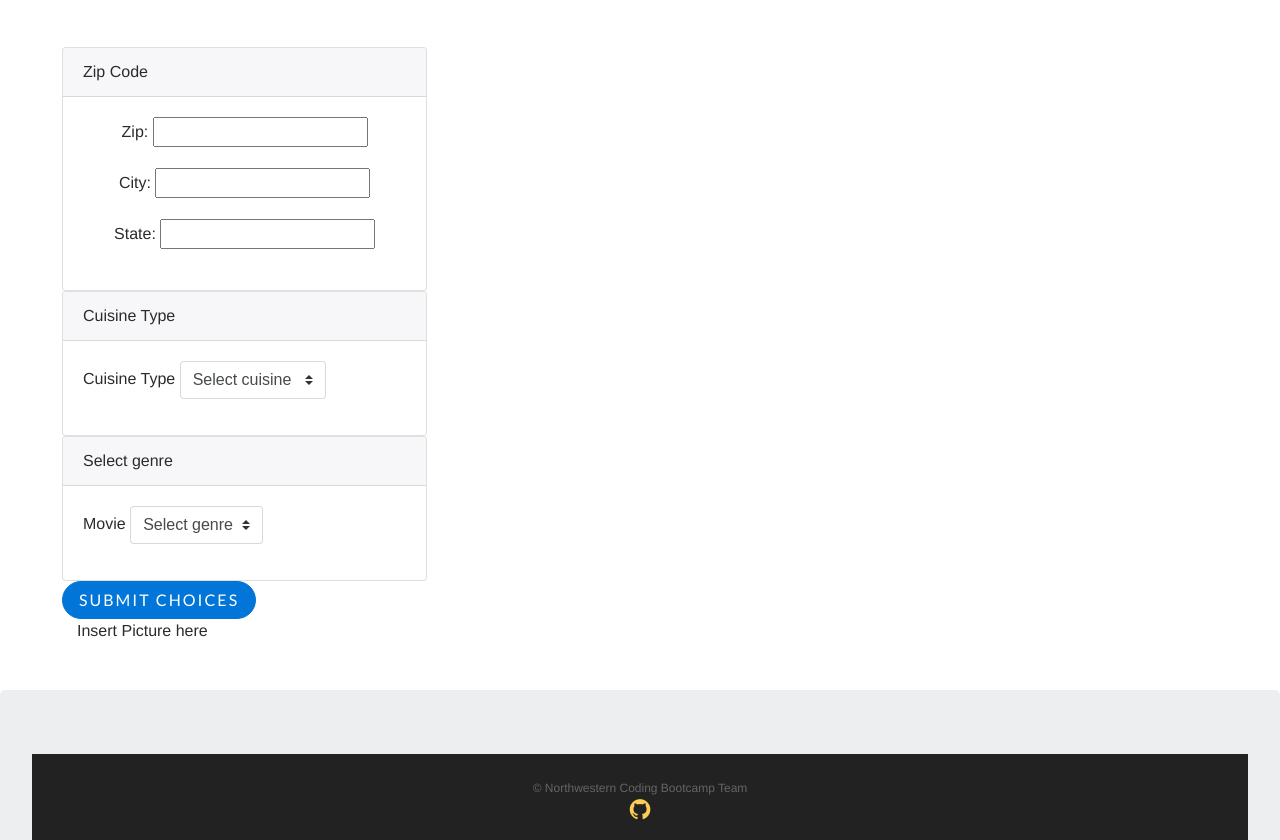
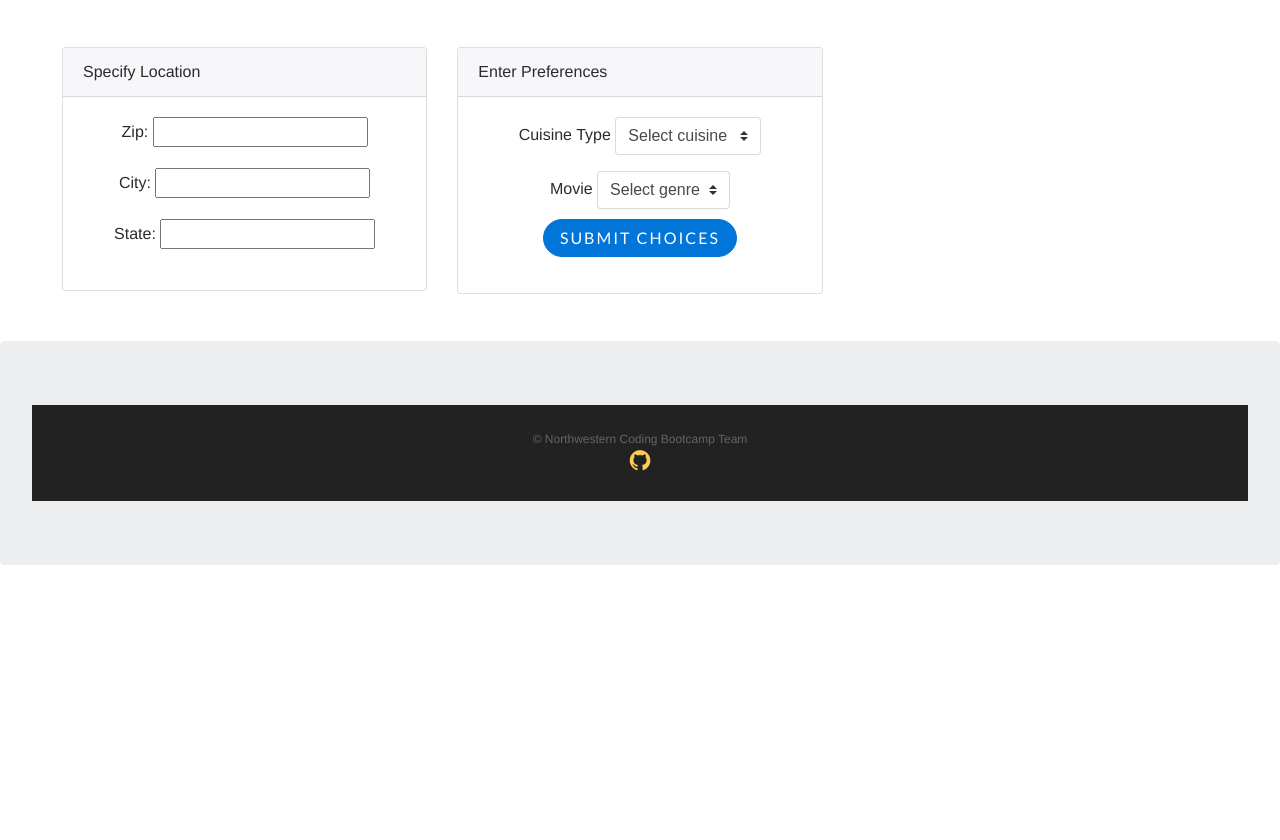
Before and after one commit to paisley777/dinner-movie, a plain HTML site: page index.html in a window 1280 px wide. Shown: the part 800-1640 px from the top of the page. After the commit the page ends 1365 px from the top, so only its background shows below. Drawn offline with nearby package versions, Linux system fonts and the light colour scheme; some packages are replaced by stand-ins of ours; a web font is replaced by a local one.

Commit message:
revised card layout

```diff
--- a/assets/css/style.css
+++ b/assets/css/style.css
@@ -20,8 +20,11 @@
      padding: 20px;
  }
 
- .button-margin {
-     margin-top: 20px;
+ .margin-top10 {
+     margin-top: 10px;
+ }
+
+ .margin-bottom20 {
      margin-bottom: 20px;
  }
 
--- a/assets/javascript/logic.js
+++ b/assets/javascript/logic.js
@@ -132,7 +132,6 @@ $(document).ready(function() {
 
     function init() {
         $('#js-result-area').hide();
-        //focusMap();
     }
 
     function reset() {
@@ -216,7 +215,7 @@ $(document).ready(function() {
 
     function showResults() {
         $('#js-search-summary').empty();
-        $('#js-search-summary').append('<div><button id="js-new-search" name="singlebutton" class="btn btn-primary center-block button-margin">' + 'Start New Search' + '</button></div>');
+        $('#js-search-summary').append('<div><button id="js-new-search" name="singlebutton" class="btn btn-primary center-block margin-top10 margin-bottom20">' + 'Start New Search' + '</button></div>');
         $('#js-search-summary').append('Location: ' + city + ', ' + state + ' (' + zip + ')' + ' > ' + 'Cuisine Choice: ' + userCuisine + ' > ' + 'Movie Choice: ' + userMovie);$('#js-restaurant').html('');
         $('#js-restaurant')
             .append('<div class="text-bold">' + 'Restaurant: ' + restaurant.name + '</div>')
--- a/index.html
+++ b/index.html
@@ -85,7 +85,7 @@
                         <div class="panel panel-primary">
                             <div class="card">
                                 <div class="card-header">
-                                    Zip Code
+                                    Specify Location
                                 </div>
                                 <div class="card-block">
                                     <form class="text-ctr">
@@ -104,18 +104,22 @@
                                     </form>
                                 </div>
                             </div>
+                        </div>
+                    </div>
+                    <div class="col-md-4">
+                        <div class="panel panel-primary">
                             <div class="card">
                                 <div class="card-header">
-                                    Cuisine Type
+                                    Enter Preferences
                                 </div>
                                 <div class="card-block">
-                                    <div class="form-group">
+                                    <div class="form-group text-ctr">
                                         <label class="control-label" for="cuisine">Cuisine Type</label>
                                         <select class="custom-select" id="js-cuisine">
                                             <option selected>Select cuisine</option>
-                                            <option value="1">Surprise Me!</option>
-                                            <option value="2">American</option>
-                                            <option value="3">Chinese</option>
+                                            <option value="1">American</option>
+                                            <option value="2">Chinese</option>
+                                            <option value="3">French</option>
                                             <option value="4">Indian</option>
                                             <option value="5">Italian</option>
                                             <option value="6">Japanese</option>
@@ -124,9 +128,24 @@
                                             <option value="9">Thai</option>
                                         </select>
                                     </div>
+                                    <div class="form-group text-ctr">
+                                        <label class="control-label" for="cuisine">Movie</label>
+                                        <select class="custom-select" id="js-movie">
+                                            <option selected>Select genre</option>
+                                            <option value="1">Surprise Me!</option>
+                                            <option value="2">Comedy</option>
+                                            <option value="3">Drama</option>
+                                            <option value="4">Horror</option>
+                                        </select>
+                                        <button id="js-submit" name="singlebutton" class="btn btn-primary center-block text-ctr margin-top10">
+                                            Submit Choices
+                                        </button>
                                     </div>
                                 </div>
-                            <div class="card">
+                            </div>
+                        </div>
+                    </div>
+<!--                             <div class="card">
     <div class="card-header">
         Select genre
     </div>
@@ -142,7 +161,7 @@
             </select>
         </div>
     </div>
-                            </div>
+</div> -->
                             <!-- old selection area -->
                             <!-- <form class="text-ctr">
                                 <div class="form-group">
@@ -183,16 +202,11 @@
                                     </div>
                             </form> -->
                             <!-- new selection area -->
-                            <button id="js-submit" name="singlebutton" class="btn btn-primary center-block">
+<!--                             <button id="js-submit" name="singlebutton" class="btn btn-primary center-block">
     Submit Choices
-                            </button>
+</button> -->
                         </div>
                     </div>
-                </div>
-                <div class="col-md-6">
-                    Insert Picture here
-                </div>
-                </form>
                 </div>
             </div>
         </div>
```
Lines whose indentation alone changed are shown as unchanged.
